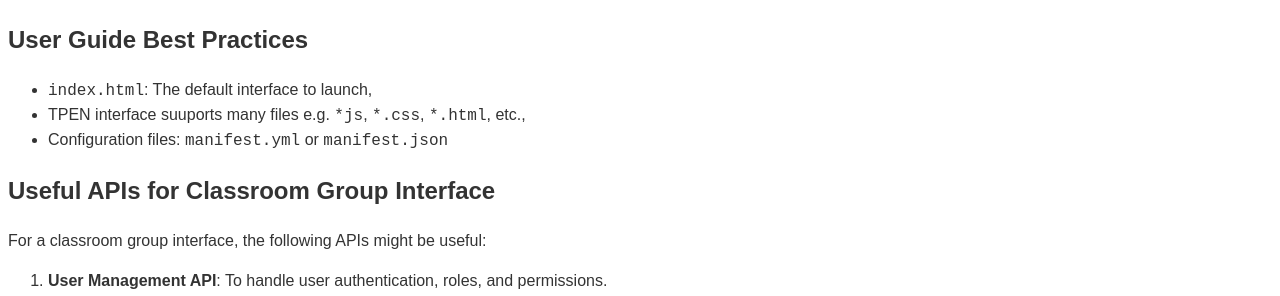
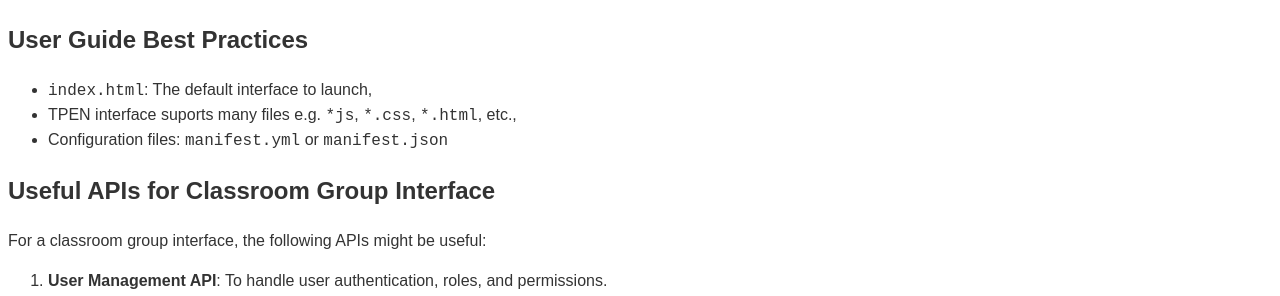
Before and after one commit to oss-slu/TPEN-interfaces, a Jekyll site: the page built from components/classroom/README.md, in a window 1280 px wide. Shown: the part 820-1116 px from the top of the page. Built offline with Jekyll 4.4.1, drawn with Linux system fonts in a browser that asks for light colours; our own code applies the rules of GitHub Pages for plain Markdown files.

Commit message:
made changes to landing page and README file

```diff
--- a/components/classroom/README.md
+++ b/components/classroom/README.md
@@ -33,7 +33,7 @@ T-PEN provides multiple tools to help with transcribing and annotating manuscrip
 ## User Guide Best Practices
 
 * `index.html`: The default interface to launch,
-* TPEN interface suuports many files e.g. `*js`, `*.css`, `*.html`, etc.,
+* TPEN interface suports many files e.g. `*js`, `*.css`, `*.html`, etc.,
 * Configuration files: `manifest.yml` or `manifest.json`
 
 ## Useful APIs for Classroom Group Interface
--- a/components/classroom/index.html
+++ b/components/classroom/index.html
@@ -14,9 +14,6 @@
             </div>
         </div>
             <div class ="navbar" id="navbar">
-            <!--navigation bar below: we can try making this collapsible on mobile devices?
-            placeholder categories, will be changed as we solidify the pages needed
-            -->
             <ul>
                 <li><a href="#home">Home</a></li>
                 <li><a href="#annotations">Annotations</a></li>
```
Also changed, not shown: other parts of components/classroom/index.html (+0 -1 lines).
